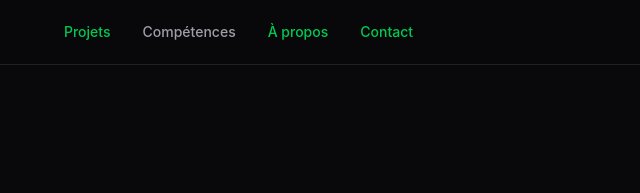
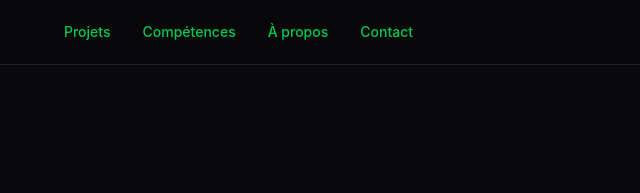
Before and after one commit to cyrille514/portfolio-dev, an Astro site: page / in a window 1280 px wide. Shown: the top 193 px of the page, 401-1041 px from the left. Built offline with nearby package versions, Linux system fonts and the light colour scheme; Astro itself is replaced by a stand-in of ours.

Commit message:
Redesign color-1

```diff
--- a/src/components/Navbar.astro
+++ b/src/components/Navbar.astro
@@ -20,7 +20,7 @@ const { lang, nav } = Astro.props;
 
     <nav aria-label="Primary" class="hidden items-center gap-6 text-sm font-medium text-zinc-400 md:flex lg:gap-8">
       <a href="#projects" class="whitespace-nowrap text-green-500  transition-colors hover:text-violet-500">{nav.projects}</a>
-      <a href="#skills" class="whitespace-nowrap transition-colors hover:text-violet-500">{nav.skills}</a>
+      <a href="#skills" class="whitespace-nowrap text-green-500 transition-colors hover:text-violet-500">{nav.skills}</a>
       <a href="#about" class="whitespace-nowrap text-green-500 transition-colors hover:text-violet-500">{nav.about}</a>
       <a href="#contact" class="whitespace-nowrap text-green-500 transition-colors hover:text-violet-500">{nav.contact}</a>
     </nav>
```
